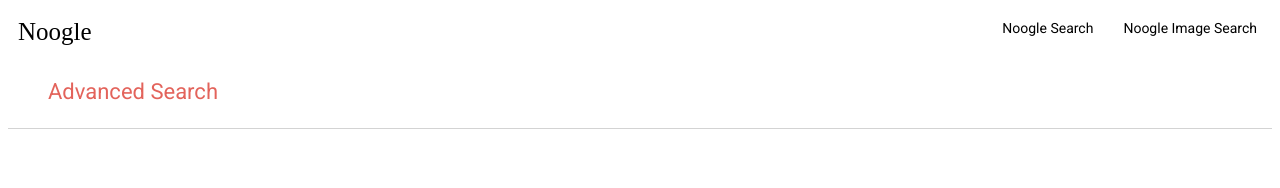
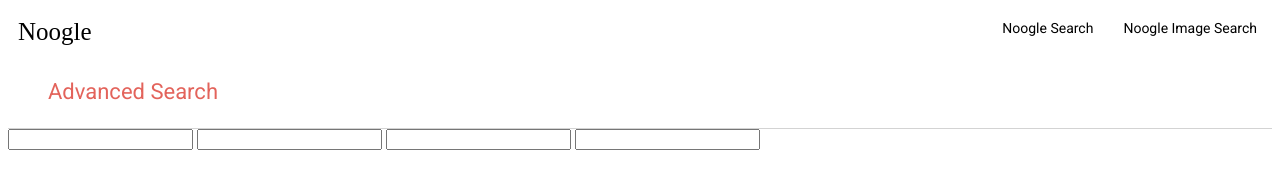
Before and after one commit to NearBee/Noogle-Search, a plain HTML site: page advanced_search.html in a window 1280 px wide. Drawn offline with Linux system fonts and the light colour scheme; a web font is replaced by a local one.

Commit message:
Added input fields + container

```diff
--- a/advanced_search.html
+++ b/advanced_search.html
@@ -17,6 +17,15 @@
         <div class="logo">Noogle</div>
         <label class="advanced-search">Advanced Search</label>
     </div>
+    <div class="container">
+        <div class="wrap">
+            <form action="https://www.google.search">
+                <input>
+                <input>
+                <input>
+                <input>
+            </form>
+        </div>
 </body>
 
 </html>
```
